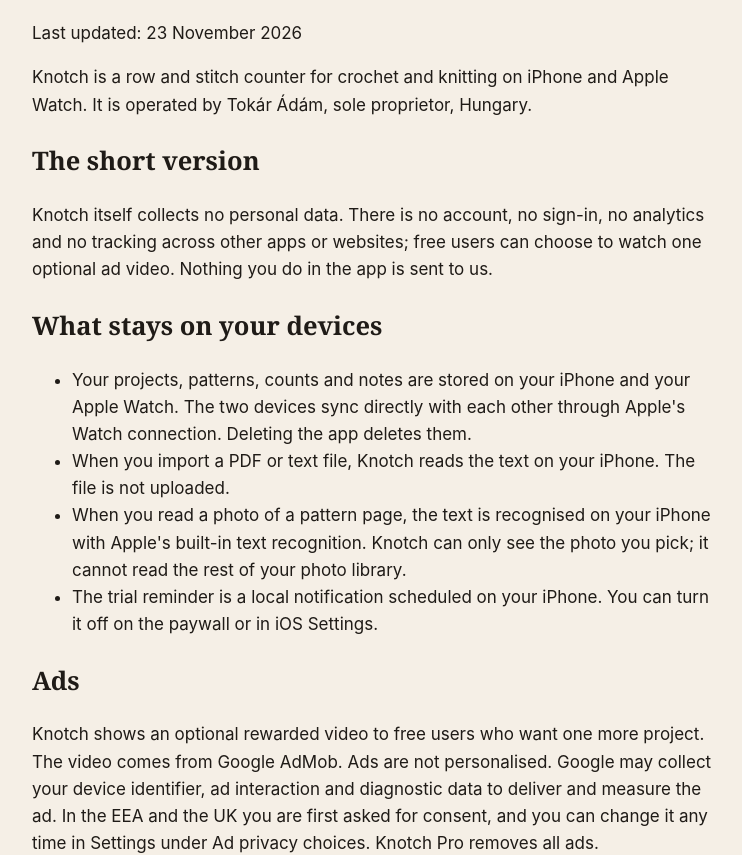
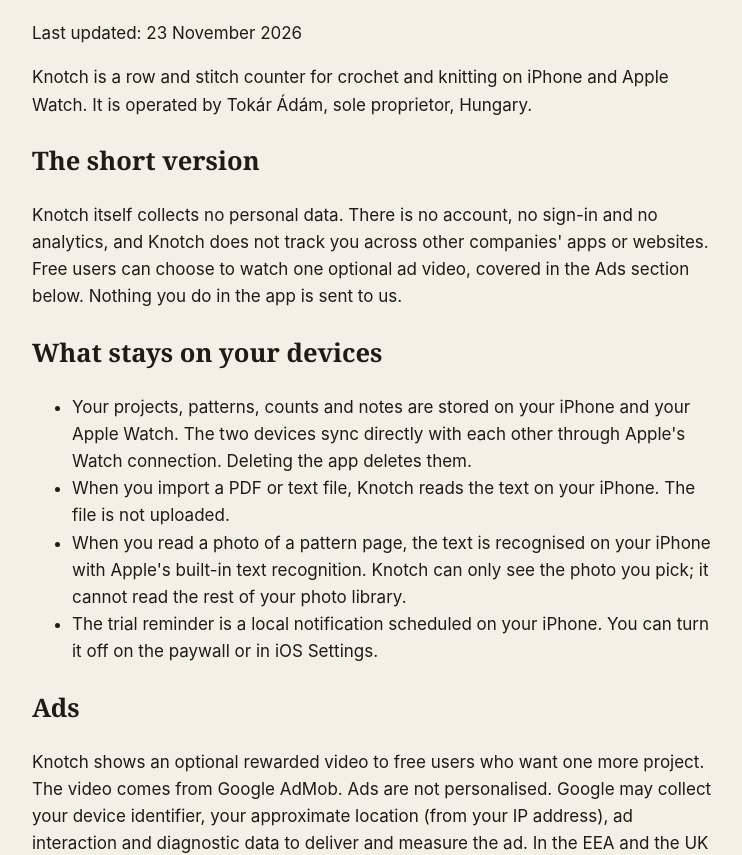
Before and after one commit to apexweb-adam/knotch-app, a plain HTML site: page privacy/index.html in a window 1280 px wide. Shown: the part 97-952 px from the top of the page, without its empty margins (268-1010 px from the left). Drawn offline with Linux system fonts and the light colour scheme.

Commit message:
Privacy: match the reviewed site text (no cross-app tracking wording, approximate location from IP)
Co-Authored-By: Claude Opus 5.5 <noreply@anthropic.com>

```diff
--- a/privacy/index.html
+++ b/privacy/index.html
@@ -3,7 +3,7 @@
 <p>Last updated: 23 November 2026</p>
 <p>Knotch is a row and stitch counter for crochet and knitting on iPhone and Apple Watch. It is operated by Tokár Ádám, sole proprietor, Hungary.</p>
 <h2>The short version</h2>
-<p>Knotch itself collects no personal data. There is no account, no sign-in, no analytics and no tracking across other apps or websites; free users can choose to watch one optional ad video. Nothing you do in the app is sent to us.</p>
+<p>Knotch itself collects no personal data. There is no account, no sign-in and no analytics, and Knotch does not track you across other companies' apps or websites. Free users can choose to watch one optional ad video, covered in the Ads section below. Nothing you do in the app is sent to us.</p>
 <h2>What stays on your devices</h2>
 <ul>
 <li>Your projects, patterns, counts and notes are stored on your iPhone and your Apple Watch. The two devices sync directly with each other through Apple's Watch connection. Deleting the app deletes them.</li>
@@ -12,7 +12,7 @@
 <li>The trial reminder is a local notification scheduled on your iPhone. You can turn it off on the paywall or in iOS Settings.</li>
 </ul>
 <h2>Ads</h2>
-<p>Knotch shows an optional rewarded video to free users who want one more project. The video comes from Google AdMob. Ads are not personalised. Google may collect your device identifier, ad interaction and diagnostic data to deliver and measure the ad. In the EEA and the UK you are first asked for consent, and you can change it any time in Settings under Ad privacy choices. Knotch Pro removes all ads.</p>
+<p>Knotch shows an optional rewarded video to free users who want one more project. The video comes from Google AdMob. Ads are not personalised. Google may collect your device identifier, your approximate location (from your IP address), ad interaction and diagnostic data to deliver and measure the ad. In the EEA and the UK you are first asked for consent, and you can change it any time in Settings under Ad privacy choices. Knotch Pro removes all ads.</p>
 <h2>Purchases</h2>
 <p>Knotch Pro is sold through Apple's App Store. Apple processes the payment; we never see your name, payment details or Apple Account. The app only checks with Apple whether Pro is active.</p>
 <h2>Children</h2>
```
